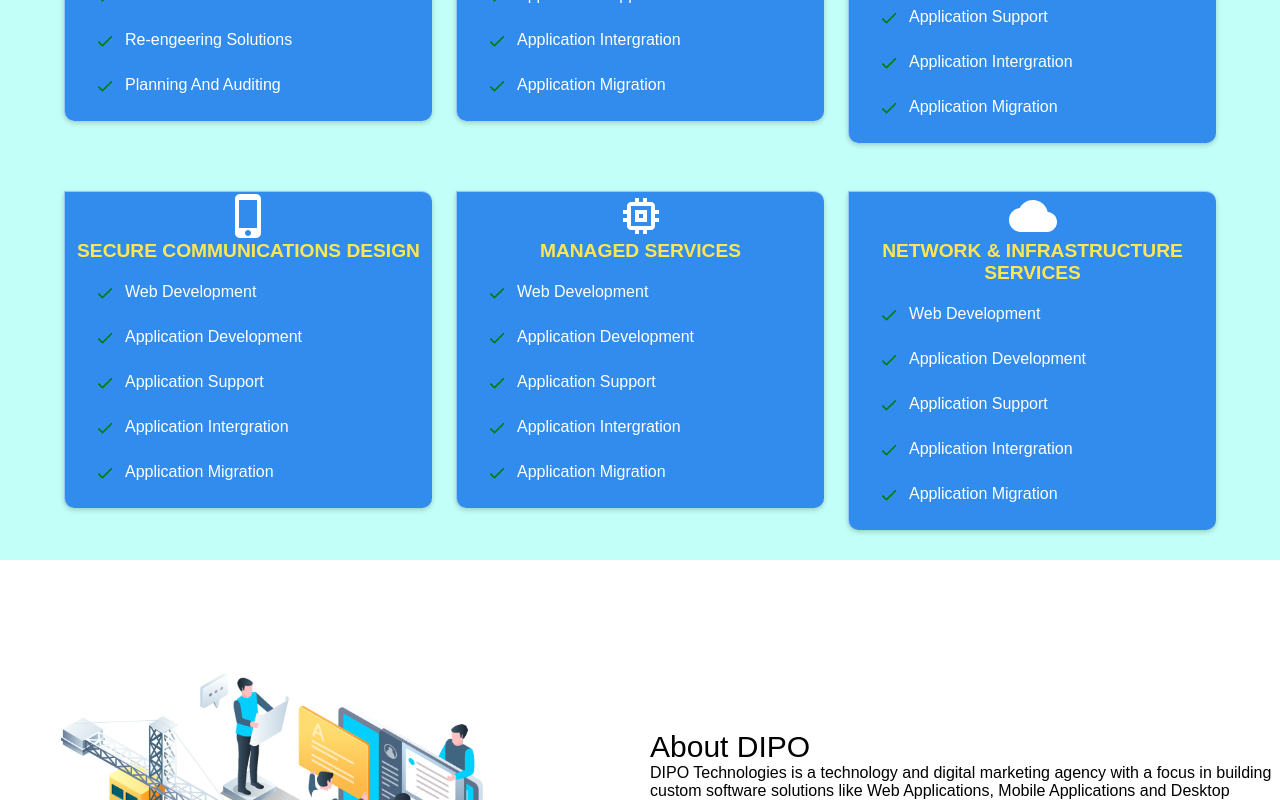
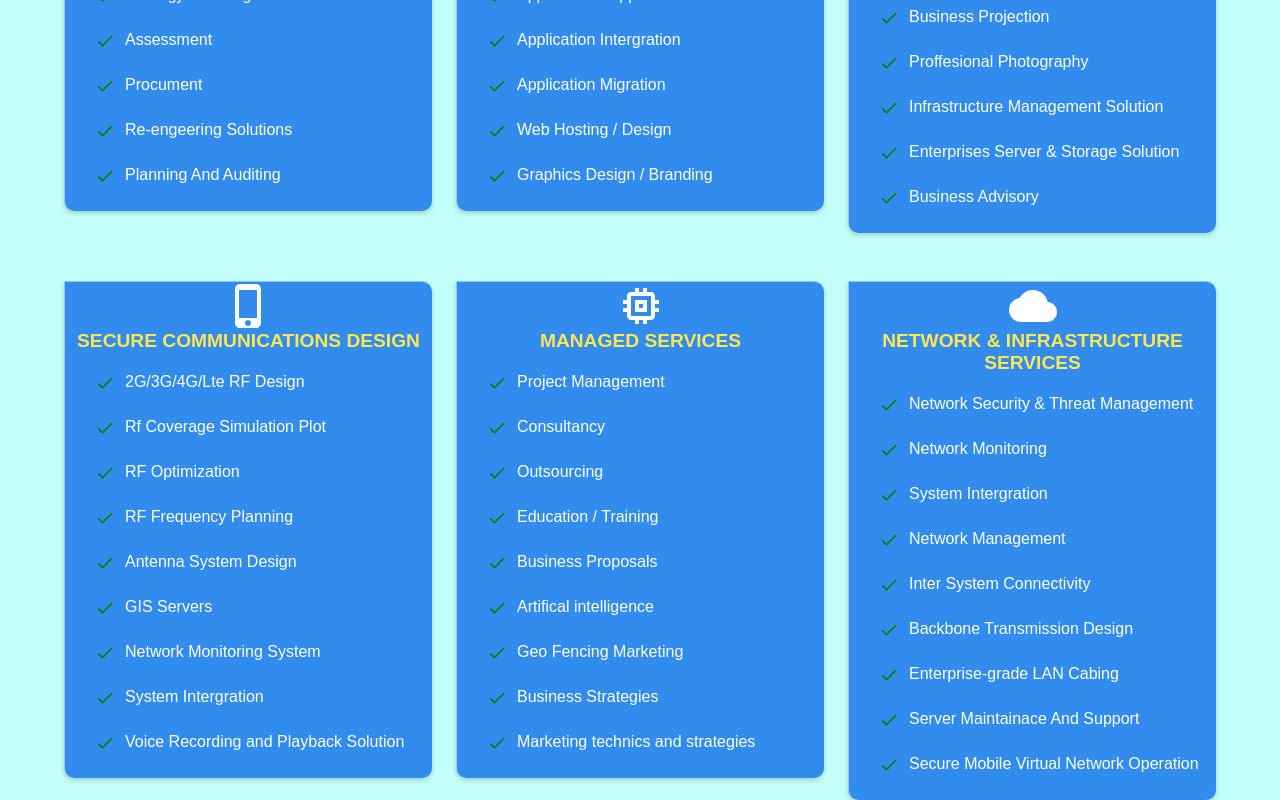
Before and after one commit to DipoTech/dipo, a React (Create React App) app: page / in a window 1280 px wide. Shown: the part 900-1700 px from the top of the page. Built offline with nearby package versions, Linux system fonts and the light colour scheme.

Commit message:
refactor

```diff
--- a/src/components/serv/Services.js
+++ b/src/components/serv/Services.js
@@ -54,8 +54,8 @@ function Services() {
             >
               <Grid item xs={12} sm={4}>
               <Tilt
-                  tiltMaxAngleX={40}
-                  tiltMaxAngleY={40}
+                  tiltMaxAngleX={22}
+                  tiltMaxAngleY={22}
                   perspective={1000}
                   transitionSpeed={1000}
                   scale={1.01}
@@ -67,6 +67,32 @@ function Services() {
                   />
                   <h2 style={{color: '#FFE652'}}>ICT CONSULTANCY</h2>
                   <div style={{ justifyContent: 'flex-start' }} className='hello'>
+                  <div
+                        className="content"
+                    >
+                      <DoneIcon
+                        sx={{
+                          marginLeft: '30px',
+                          marginRight: '10px',
+                          color: 'green',
+                          fontSize: '20px',
+                        }}
+                      />
+                      <p>Digital Marketing</p>
+                    </div>
+                    <div
+                        className="content"
+                    >
+                      <DoneIcon
+                        sx={{
+                          marginLeft: '30px',
+                          marginRight: '10px',
+                          color: 'green',
+                          fontSize: '20px',
+                        }}
+                      />
+                      <p>Digital Literacy</p>
+                    </div>
                     <div
                         className="content"
                     >
@@ -138,8 +164,8 @@ function Services() {
               </Grid>
               <Grid item xs={12} sm={4}>
                 <Tilt
-                  tiltMaxAngleX={40}
-                  tiltMaxAngleY={40}
+                  tiltMaxAngleX={22}
+                  tiltMaxAngleY={22}
                   perspective={1000}
                   transitionSpeed={1000}
                   scale={1.01}
@@ -209,14 +235,36 @@ function Services() {
                         />
                         <p>Application Migration</p>
                       </div>
+                      <div className="content">
+                        <DoneIcon
+                          sx={{
+                            marginLeft: '30px',
+                            marginRight: '10px',
+                            color: 'green',
+                            fontSize: '20px',
+                          }}
+                        />
+                        <p>Web Hosting / Design</p>
+                      </div>
+                      <div className="content">
+                        <DoneIcon
+                          sx={{
+                            marginLeft: '30px',
+                            marginRight: '10px',
+                            color: 'green',
+                            fontSize: '20px',
+                          }}
+                        />
+                        <p>Graphics Design / Branding</p>
+                      </div>
                     </div>
                   </BoxGrid>
                 </Tilt>
               </Grid>
               <Grid item xs={12} sm={4}>
               <Tilt
-                  tiltMaxAngleX={40}
-                  tiltMaxAngleY={40}
+                  tiltMaxAngleX={22}
+                  tiltMaxAngleY={22}
                   perspective={1000}
                   transitionSpeed={1000}
                   scale={1.01}
@@ -237,7 +285,7 @@ function Services() {
                           fontSize: '20px',
                         }}
                       />
-                      <p>Web Development</p>
+                      <p>Hardware Maintainace and Sales</p>
                     </div>
                     <div
                       className="content"
@@ -250,7 +298,7 @@ function Services() {
                           fontSize: '20px',
                         }}
                       />
-                      <p>Application Development</p>
+                      <p>CCTV Security</p>
                     </div>
                     <div
                       className="content"
@@ -263,7 +311,7 @@ function Services() {
                           fontSize: '20px',
                         }}
                       />
-                      <p>Application Support</p>
+                      <p>Business Projection</p>
                     </div>
                     <div
                       className="content"
@@ -276,7 +324,7 @@ function Services() {
                           fontSize: '20px',
                         }}
                       />
-                      <p>Application Intergration</p>
+                      <p>Proffesional Photography</p>
                     </div>
                     <div
                       className="content"
@@ -289,7 +337,33 @@ function Services() {
                           fontSize: '20px',
                         }}
                       />
-                      <p>Application Migration</p>
+                      <p>Infrastructure Management Solution</p>
+                    </div>
+                    <div
+                      className="content"
+                    >
+                      <DoneIcon
+                        sx={{
+                          marginLeft: '30px',
+                          marginRight: '10px',
+                          color: 'green',
+                          fontSize: '20px',
+                        }}
+                      />
+                      <p>Enterprises Server & Storage Solution</p>
+                    </div>
+                    <div
+                      className="content"
+                    >
+                      <DoneIcon
+                        sx={{
+                          marginLeft: '30px',
+                          marginRight: '10px',
+                          color: 'green',
+                          fontSize: '20px',
+                        }}
+                      />
+                      <p>Business Advisory</p>
                     </div>
                   </div>
                 </BoxGrid>
@@ -297,8 +371,8 @@ function Services() {
               </Grid>
               <Grid item xs={12} sm={4}>
               <Tilt
-                  tiltMaxAngleX={40}
-                  tiltMaxAngleY={40}
+                  tiltMaxAngleX={22}
+                  tiltMaxAngleY={22}
                   perspective={1000}
                   transitionSpeed={1000}
                   scale={1.01}
@@ -321,7 +395,7 @@ function Services() {
                           fontSize: '20px',
                         }}
                       />
-                      <p>Web Development</p>
+                      <p>2G/3G/4G/Lte RF Design</p>
                     </div>
                     <div
                       className="content"
@@ -334,7 +408,7 @@ function Services() {
                           fontSize: '20px',
                         }}
                       />
-                      <p>Application Development</p>
+                      <p>Rf Coverage Simulation Plot</p>
                     </div>
                     <div
                       className="content"
@@ -347,7 +421,7 @@ function Services() {
                           fontSize: '20px',
                         }}
                       />
-                      <p>Application Support</p>
+                      <p>RF Optimization</p>
                     </div>
                     <div
                       className="content"
@@ -360,7 +434,7 @@ function Services() {
                           fontSize: '20px',
                         }}
                       />
-                      <p>Application Intergration</p>
+                      <p>RF Frequency Planning</p>
                     </div>
                     <div
                       className="content"
@@ -373,7 +447,59 @@ function Services() {
                           fontSize: '20px',
                         }}
                       />
-                      <p>Application Migration</p>
+                      <p>Antenna System Design</p>
+                    </div>
+                    <div
+                      className="content"
+                    >
+                      <DoneIcon
+                        sx={{
+                          marginLeft: '30px',
+                          marginRight: '10px',
+                          color: 'green',
+                          fontSize: '20px',
+                        }}
+                      />
+                      <p>GIS Servers</p>
+                    </div>
+                    <div
+                      className="content"
+                    >
+                      <DoneIcon
+                        sx={{
+                          marginLeft: '30px',
+                          marginRight: '10px',
+                          color: 'green',
+                          fontSize: '20px',
+                        }}
+                      />
+                      <p>Network Monitoring System</p>
+                    </div>
+                    <div
+                      className="content"
+                    >
+                      <DoneIcon
+                        sx={{
+                          marginLeft: '30px',
+                          marginRight: '10px',
+                          color: 'green',
+                          fontSize: '20px',
+                        }}
+                      />
+                      <p>System Intergration</p>
+                    </div>
+                    <div
+                      className="content"
+                    >
+                      <DoneIcon
+                        sx={{
+                          marginLeft: '30px',
+                          marginRight: '10px',
+                          color: 'green',
+                          fontSize: '20px',
+                        }}
+                      />
+                      <p>Voice Recording and Playback Solution</p>
                     </div>
                   </div>
                 </BoxGrid>
@@ -381,8 +507,8 @@ function Services() {
               </Grid>
               <Grid item xs={12} sm={4}>
               <Tilt
-                  tiltMaxAngleX={40}
-                  tiltMaxAngleY={40}
+                  tiltMaxAngleX={22}
+                  tiltMaxAngleY={22}
                   perspective={1000}
                   transitionSpeed={1000}
                   scale={1.01}
@@ -403,7 +529,7 @@ function Services() {
                           fontSize: '20px',
                         }}
                       />
-                      <p>Web Development</p>
+                      <p>Project Management</p>
                     </div>
                     <div
                       className="content"
@@ -416,7 +542,7 @@ function Services() {
                           fontSize: '20px',
                         }}
                       />
-                      <p>Application Development</p>
+                      <p>Consultancy</p>
                     </div>
                     <div
                       className="content"
@@ -429,7 +555,7 @@ function Services() {
                           fontSize: '20px',
                         }}
                       />
-                      <p>Application Support</p>
+                      <p>Outsourcing</p>
                     </div>
                     <div
                       className="content"
@@ -442,7 +568,7 @@ function Services() {
                           fontSize: '20px',
                         }}
                       />
-                      <p>Application Intergration</p>
+                      <p>Education / Training</p>
                     </div>
                     <div
                       className="content"
@@ -455,7 +581,59 @@ function Services() {
                           fontSize: '20px',
                         }}
                       />
-                      <p>Application Migration</p>
+                      <p>Business Proposals</p>
+                    </div>
+                    <div
+                      className="content"
+                    >
+                      <DoneIcon
+                        sx={{
+                          marginLeft: '30px',
+                          marginRight: '10px',
+                          color: 'green',
+                          fontSize: '20px',
+                        }}
+                      />
+                      <p>Artifical intelligence</p>
+                    </div>
+                    <div
+                      className="content"
+                    >
+                      <DoneIcon
+                        sx={{
+                          marginLeft: '30px',
+                          marginRight: '10px',
+                          color: 'green',
+                          fontSize: '20px',
+                        }}
+                      />
+                      <p>Geo Fencing Marketing</p>
+                    </div>
+                    <div
+                      className="content"
+                    >
+                      <DoneIcon
+                        sx={{
+                          marginLeft: '30px',
+                          marginRight: '10px',
+                          color: 'green',
+                          fontSize: '20px',
+                        }}
+                      />
+                      <p>Business Strategies</p>
+                    </div>
+                    <div
+                      className="content"
+                    >
+                      <DoneIcon
+                        sx={{
+                          marginLeft: '30px',
+                          marginRight: '10px',
+                          color: 'green',
+                          fontSize: '20px',
+                        }}
+                      />
+                      <p>Marketing technics and strategies</p>
                     </div>
                   </div>
                 </BoxGrid>
@@ -463,8 +641,8 @@ function Services() {
               </Grid>
               <Grid item xs={12} sm={4}>
               <Tilt
-                  tiltMaxAngleX={40}
-                  tiltMaxAngleY={40}
+                  tiltMaxAngleX={22}
+                  tiltMaxAngleY={22}
                   perspective={1000}
                   transitionSpeed={1000}
                   scale={1.01}
@@ -485,7 +663,7 @@ function Services() {
                           fontSize: '20px',
                         }}
                       />
-                      <p>Web Development</p>
+                      <p>Network Security & Threat Management</p>
                     </div>
                     <div
                       className="content"
@@ -498,7 +676,7 @@ function Services() {
                           fontSize: '20px',
                         }}
                       />
-                      <p>Application Development</p>
+                      <p>Network Monitoring</p>
                     </div>
                     <div
                       className="content"
@@ -511,7 +689,7 @@ function Services() {
                           fontSize: '20px',
                         }}
                       />
-                      <p>Application Support</p>
+                      <p>System Intergration</p>
                     </div>
                     <div
                       className="content"
@@ -524,7 +702,7 @@ function Services() {
                           fontSize: '20px',
                         }}
                       />
-                      <p>Application Intergration</p>
+                      <p>Network Management</p>
                     </div>
                     <div
                       className="content"
@@ -537,7 +715,59 @@ function Services() {
                           fontSize: '20px',
                         }}
                       />
-                      <p>Application Migration</p>
+                      <p>Inter System Connectivity</p>
+                    </div>
+                    <div
+                      className="content"
+                    >
+                      <DoneIcon
+                        sx={{
+                          marginLeft: '30px',
+                          marginRight: '10px',
+                          color: 'green',
+                          fontSize: '20px',
+                        }}
+                      />
+                      <p>Backbone Transmission Design</p>
+                    </div>
+                    <div
+                      className="content"
+                    >
+                      <DoneIcon
+                        sx={{
+                          marginLeft: '30px',
+                          marginRight: '10px',
+                          color: 'green',
+                          fontSize: '20px',
+                        }}
+                      />
+                      <p>Enterprise-grade LAN Cabing</p>
+                    </div>
+                    <div
+                      className="content"
+                    >
+                      <DoneIcon
+                        sx={{
+                          marginLeft: '30px',
+                          marginRight: '10px',
+                          color: 'green',
+                          fontSize: '20px',
+                        }}
+                      />
+                      <p>Server Maintainace And Support</p>
+                    </div>
+                    <div
+                      className="content"
+                    >
+                      <DoneIcon
+                        sx={{
+                          marginLeft: '30px',
+                          marginRight: '10px',
+                          color: 'green',
+                          fontSize: '20px',
+                        }}
+                      />
+                      <p>Secure Mobile Virtual Network Operation</p>
                     </div>
                   </div>
                 </BoxGrid>
```
